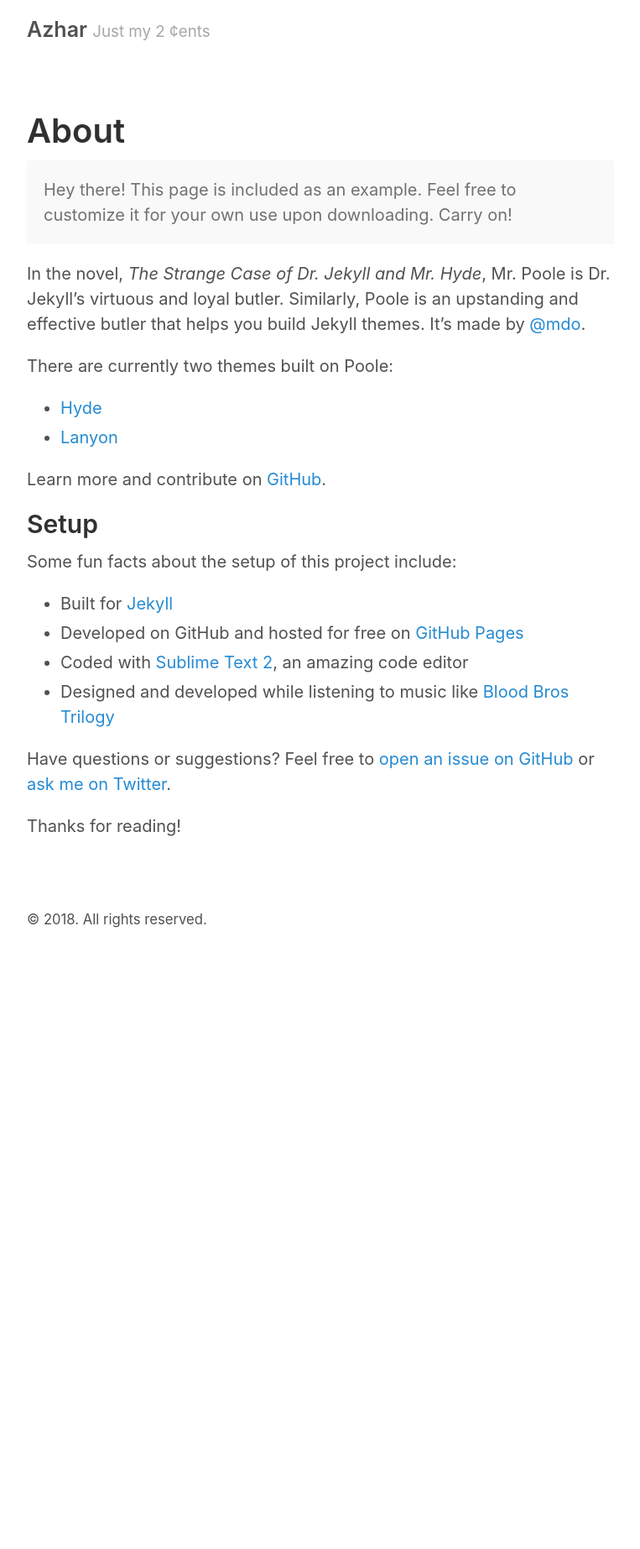
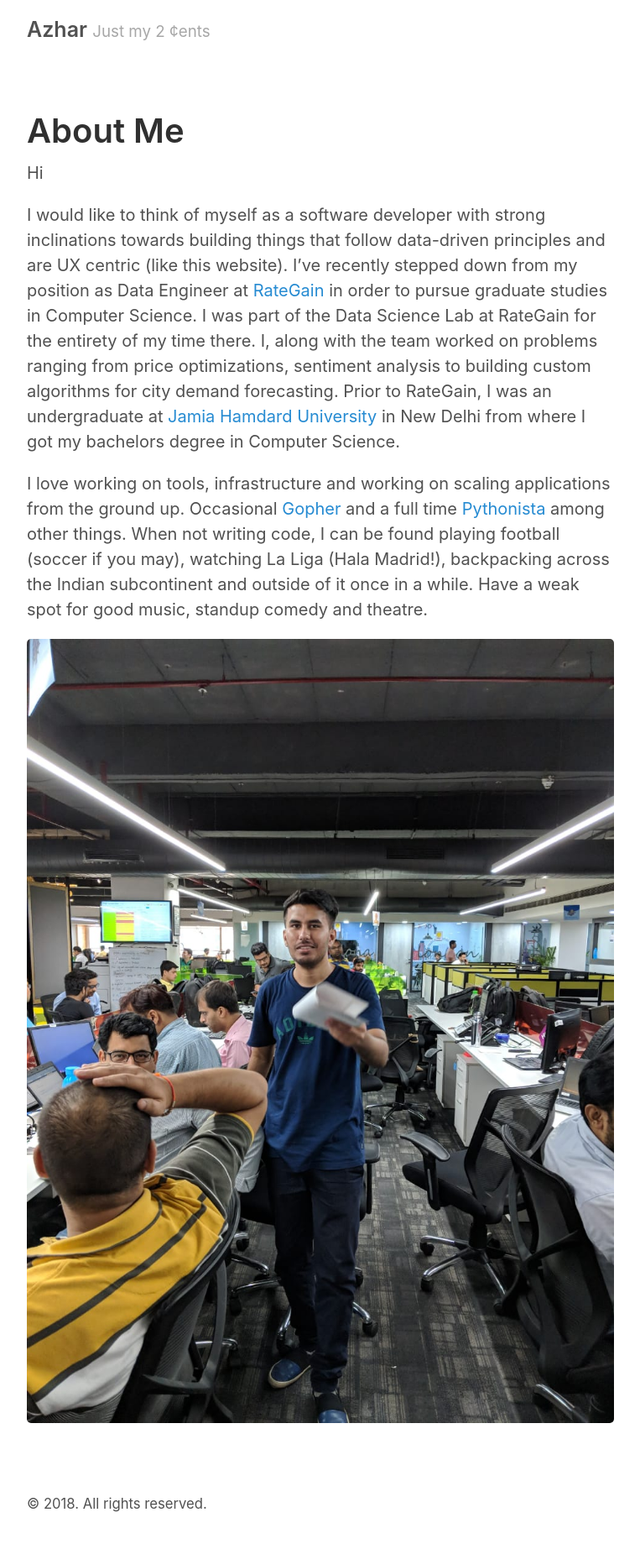
Before and after one commit to zeddmaxx/zeddmaxx.github.io, a Jekyll site: the page built from about.md, in a window 1280 px wide. Shown: the whole page at 84% size, without its empty margins (258-1021 px from the left). Built offline with Jekyll 4.4.1, drawn with Linux system fonts in a browser that asks for light colours; before the commit the page ends 1149 px from its top, so only the background shows below that.

Commit message:
Updated about section

```diff
--- a/about.md
+++ b/about.md
@@ -1,30 +1,11 @@
 ---
 layout: page
-title: About
+title: About Me
 ---
+Hi
 
-<p class="message">
-  Hey there! This page is included as an example. Feel free to customize it for your own use upon downloading. Carry on!
-</p>
+I would like to think of myself as a software developer with strong inclinations towards building things that follow data-driven principles and are UX centric (like this website). I've recently stepped down from my position as Data Engineer at [RateGain](https://rategain.com) in order to pursue graduate studies in Computer Science. I was part of the Data Science Lab at RateGain for the entirety of my time there. I, along with the team worked on problems ranging from price optimizations, sentiment analysis to building custom algorithms for city demand forecasting. Prior to RateGain, I was an undergraduate at [Jamia Hamdard University](http://www.jamiahamdard.ac.in:81) in New Delhi from where I got my bachelors degree in Computer Science.
 
-In the novel, *The Strange Case of Dr. Jekyll and Mr. Hyde*, Mr. Poole is Dr. Jekyll's virtuous and loyal butler. Similarly, Poole is an upstanding and effective butler that helps you build Jekyll themes. It's made by [@mdo](https://twitter.com/mdo).
+I love working on tools, infrastructure and working on scaling applications from the ground up. Occasional [Gopher](https://golang.org) and a full time [Pythonista](https://www.python.org) among other things. When not writing code, I can be found playing football (soccer if you may), watching La Liga (Hala Madrid!), backpacking across the Indian subcontinent and outside of it once in a while. Have a weak spot for good music, standup comedy and theatre.
 
-There are currently two themes built on Poole:
-
-* [Hyde](http://hyde.getpoole.com)
-* [Lanyon](http://lanyon.getpoole.com)
-
-Learn more and contribute on [GitHub](https://github.com/poole).
-
-## Setup
-
-Some fun facts about the setup of this project include:
-
-* Built for [Jekyll](http://jekyllrb.com)
-* Developed on GitHub and hosted for free on [GitHub Pages](https://pages.github.com)
-* Coded with [Sublime Text 2](http://sublimetext.com), an amazing code editor
-* Designed and developed while listening to music like [Blood Bros Trilogy](https://soundcloud.com/maddecent/sets/blood-bros-series)
-
-Have questions or suggestions? Feel free to [open an issue on GitHub](https://github.com/poole/poole/issues/new) or [ask me on Twitter](https://twitter.com/mdo).
-
-Thanks for reading!
+![Here I am at the RateGain HQ in Noida.](/assets/1.jpg)
```
